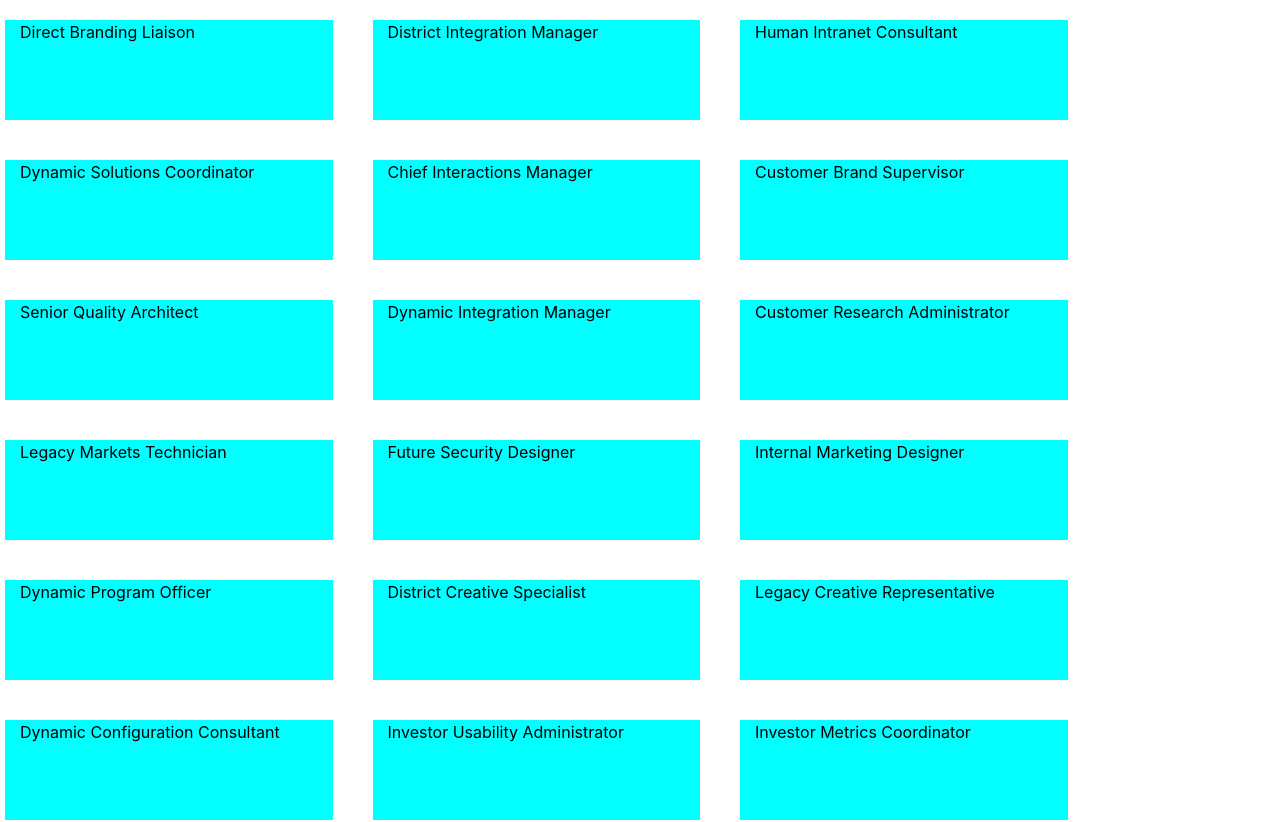
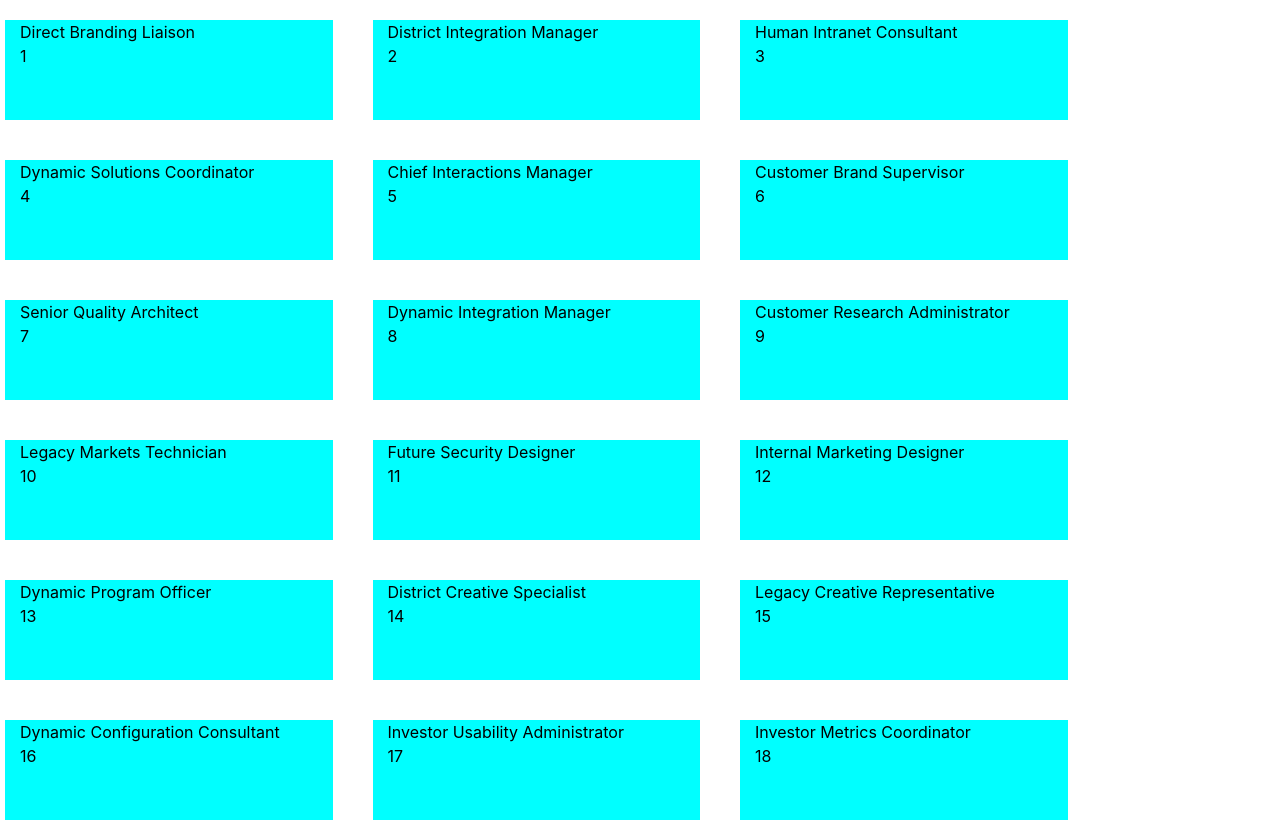
Before and after one commit to TienDat1999/eng-training, an Angular app: page /learn/1 in a window 1280 px wide. Shown: the top 822 px of the page. Built offline with nearby package versions, Linux system fonts and the light colour scheme.

Commit message:
add router list word

```diff
--- a/src/app/modules/user/components/course-card/course-card.component.ts
+++ b/src/app/modules/user/components/course-card/course-card.component.ts
@@ -25,4 +25,5 @@ export class CourseCardComponent implements OnInit {
   getParamCard(nameCard: string): any {
     this.param = nameCard.toLowerCase().trim().split(/\s+/).join('-');
   }
+
 }
--- a/src/app/modules/user/components/topic/topic.component.html
+++ b/src/app/modules/user/components/topic/topic.component.html
@@ -1,8 +1,8 @@
 <div class="wrap-topic">
   <div class="row">
-    <div class="wrap-topic-item col-3" *ngFor="let topic of topics">
-      {{topic.topicName}}
+    <div (click)="goToListWord(topic.id)" class="wrap-topic-item col-3" *ngFor="let topic of topics">
+     <div> {{topic.topicName}}</div>
+      <div>{{topic.id}}</div>
     </div>
   </div>
-
 </div>
--- a/src/app/modules/user/components/topic/topic.component.ts
+++ b/src/app/modules/user/components/topic/topic.component.ts
@@ -1,18 +1,33 @@
-import { Component, OnInit } from '@angular/core';
+import {Component, OnDestroy, OnInit} from '@angular/core';
 import {CourseCardService} from '@app/modules/user/services/course-card.service';
 import {TopicModel} from '@app/modules/user/models/userModel';
+import { ActivatedRoute, Router } from '@angular/router';
 
 @Component({
   selector: 'app-topic',
   templateUrl: './topic.component.html',
   styleUrls: ['./topic.component.scss']
 })
-export class TopicComponent implements OnInit {
-
-  constructor(private topicService: CourseCardService) { }
+export class TopicComponent implements OnInit, OnDestroy  {
+  param: string;
+  private sub: any;
+  constructor(private topicService: CourseCardService, private router: Router, private route: ActivatedRoute) { }
   topics: TopicModel[] = [];
   ngOnInit(): void {
-    this.topicService.getTopic().subscribe(value => this.topics = value);
+    this.topicService.getTopic().subscribe(value => {
+      this.topics = value;
+      console.log(value);
+    });
+  }
+  ngOnDestroy(): void {
+    // this.sub.unsubscribe();
   }
 
+  goToListWord(id): void {
+    this.sub = this.route.params.subscribe(params => {
+      this.param =  params['name'];
+      this.router.navigate(['/learn', this.param, id]);
+    });
+
+  }
 }
--- /dev/null
+++ b/src/app/modules/user/components/word-lesson/word-lesson.component.html
@@ -0,0 +1,5 @@
+<div>
+  <div *ngFor="let word of words">
+   {{word.word}}
+  </div>
+</div>
--- /dev/null
+++ b/src/app/modules/user/components/word-lesson/word-lesson.component.ts
@@ -0,0 +1,21 @@
+import { Component, OnInit } from '@angular/core';
+import {CourseCardService} from '@app/modules/user/services/course-card.service';
+import {WordModel} from '@app/modules/user/models/userModel';
+@Component({
+  selector: 'app-word-lesson',
+  templateUrl: './word-lesson.component.html',
+  styleUrls: ['./word-lesson.component.scss']
+})
+export class WordLessonComponent implements OnInit {
+
+  words: WordModel[] = [];
+  constructor(private wordService: CourseCardService) { }
+
+  ngOnInit(): void {
+    this.wordService.getWord().subscribe(value => {
+      console.log(value);
+      this.words = value;
+    });
+  }
+
+}
```
Also changed, not shown: src/app/modules/user/user.module.ts (+7 -2 lines), src/app/modules/user/components/word-lesson/word-lesson.component.scss (added), src/app/modules/user/models/userModel.ts (line endings or trailing spaces), 1 other file (tests, documents, lock files or other folders).
